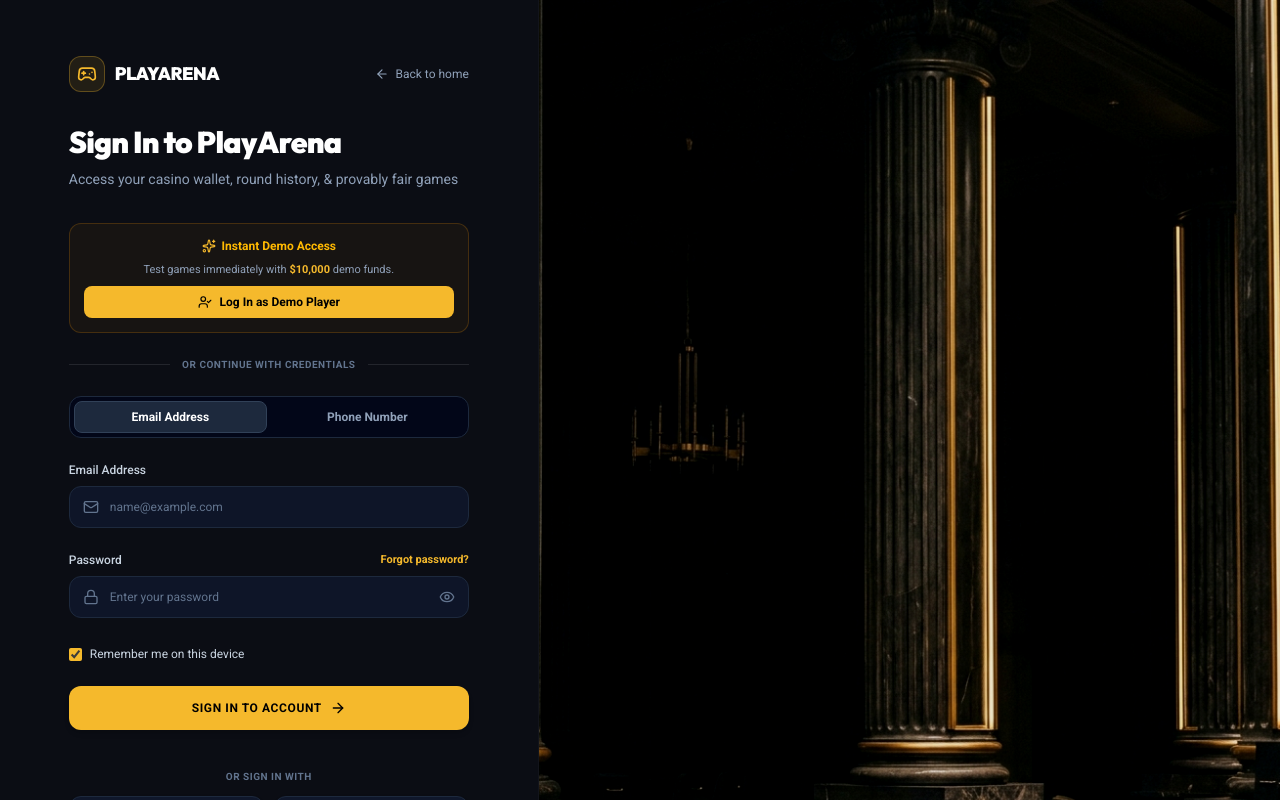
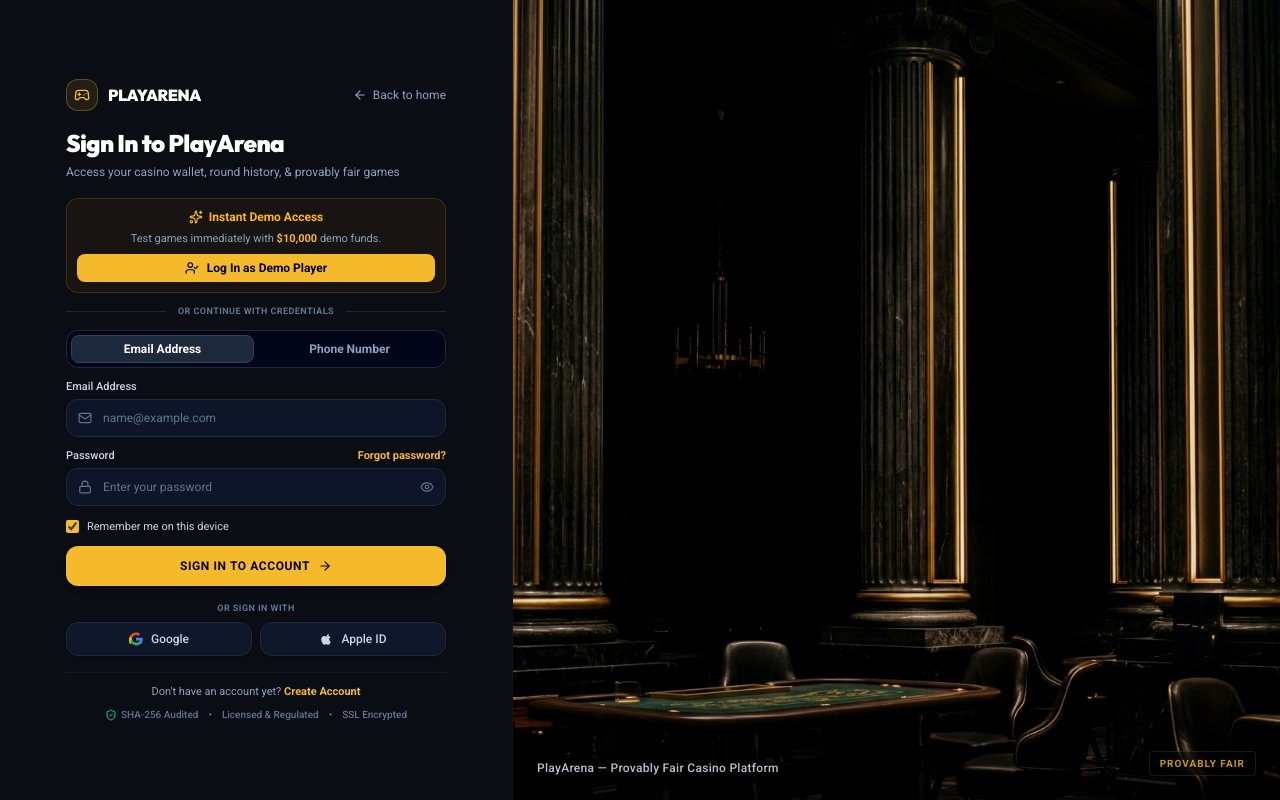
Before and after one commit to ojhaswatwani1905/matka-jhatka, a React (Vite) app in the folder client/: page /login in a window 1280 px wide. Shown: the top 800 px of the page. Built offline with nearby package versions, Linux system fonts and the light colour scheme.

Commit message:
Add Demo OTP code helper and Auto-Fill button for instant registration

```diff
--- a/client/src/components/auth/AuthLayout.tsx
+++ b/client/src/components/auth/AuthLayout.tsx
@@ -22,7 +22,7 @@
   const [imgFailed, setImgFailed] = useState(false);
 
   return (
-    <div className="w-full min-h-screen bg-[#0B0D14] text-white flex flex-col lg:flex-row relative overflow-x-hidden selection:bg-gold selection:text-black">
+    <div className="w-full min-h-screen lg:h-screen lg:max-h-screen bg-[#0B0D14] text-white flex flex-col lg:flex-row relative overflow-x-hidden lg:overflow-hidden selection:bg-gold selection:text-black">
       {/* Mobile Header */}
       <header className="lg:hidden w-full h-14 bg-[#0B0D14]/95 border-b border-white/10 px-4 flex items-center justify-between z-30 sticky top-0 backdrop-blur-md">
         <Link to="/" className="flex items-center gap-2 text-slate-400 hover:text-white transition-colors">
@@ -43,21 +43,21 @@
         </div>
       </header>
 
-      {/* Form Zone (Left Column: 42% Width on Desktop) */}
-      <div className="w-full lg:w-[42%] flex flex-col justify-between p-6 sm:p-10 lg:p-14 min-h-screen relative z-10">
+      {/* Form Zone (Left Column: 45% Width on Desktop) */}
+      <div className="w-full lg:w-[45%] xl:w-[40%] flex flex-col justify-between p-5 sm:p-8 lg:px-10 lg:py-6 h-full max-h-screen overflow-y-auto lg:overflow-hidden relative z-10">
         <motion.div
           initial={{ opacity: 0, y: 15 }}
           animate={{ opacity: 1, y: 0 }}
           transition={{ duration: 0.45, ease: 'easeOut' }}
-          className="w-full max-w-[400px] mx-auto space-y-8 my-auto"
+          className="w-full max-w-[380px] mx-auto space-y-4 my-auto"
         >
-          {/* Brand Logo & Wordmark (Minimal & Modest) */}
+          {/* Brand Logo & Wordmark */}
           <div className="flex items-center justify-between">
             <Link to="/" className="flex items-center gap-2.5 group">
-              <div className="w-9 h-9 rounded-xl bg-gold/10 border border-gold/30 flex items-center justify-center text-gold group-hover:bg-gold group-hover:text-black transition-all">
-                <Gamepad2 className="w-5 h-5" />
+              <div className="w-8 h-8 rounded-xl bg-gold/10 border border-gold/30 flex items-center justify-center text-gold group-hover:bg-gold group-hover:text-black transition-all">
+                <Gamepad2 className="w-4 h-4" />
               </div>
-              <span className="text-lg font-black font-heading tracking-tight text-white">PLAYARENA</span>
+              <span className="text-base font-black font-heading tracking-tight text-white">PLAYARENA</span>
             </Link>
 
             <Link to="/" className="hidden sm:flex items-center gap-1.5 text-xs text-slate-400 hover:text-white transition-colors">
@@ -67,22 +67,22 @@
           </div>
 
           {/* Headline & Subtext */}
-          <div className="space-y-2">
-            <h1 className="text-2xl sm:text-3xl font-black text-white font-heading tracking-tight">
+          <div className="space-y-1">
+            <h1 className="text-xl sm:text-2xl font-black text-white font-heading tracking-tight">
               {title}
             </h1>
-            <p className="text-xs sm:text-sm text-slate-400 leading-relaxed">{subtitle}</p>
+            <p className="text-xs text-slate-400 leading-relaxed">{subtitle}</p>
           </div>
 
-          {/* Form Content (Directly on dark page background - NO boxed card container) */}
-          <div className="w-full space-y-6">
+          {/* Form Content */}
+          <div className="w-full space-y-4">
             {children}
           </div>
         </motion.div>
       </div>
 
-      {/* Hero Visual Zone (Full Bleed Image: 58% Width on Desktop) */}
-      <div className="hidden lg:block lg:w-[58%] relative bg-[#06080F] overflow-hidden min-h-screen border-l border-white/5">
+      {/* Hero Visual Zone (Full Bleed Image: 55% Width on Desktop) */}
+      <div className="hidden lg:block lg:w-[55%] xl:w-[60%] relative bg-[#06080F] overflow-hidden h-screen max-h-screen border-l border-white/5">
         {!imgFailed ? (
           <img
             src={heroImage}
@@ -104,7 +104,7 @@
 
         {/* Subtle Bottom Gradient Scrim & Single Caption */}
         {heroCaption && !imgFailed && (
-          <div className="absolute inset-x-0 bottom-0 p-8 bg-gradient-to-t from-black/80 via-black/40 to-transparent flex items-end justify-between">
+          <div className="absolute inset-x-0 bottom-0 p-6 bg-gradient-to-t from-black/80 via-black/40 to-transparent flex items-end justify-between">
             <p className="text-xs font-medium text-slate-300/90 tracking-wide drop-shadow-md">
               {heroCaption}
             </p>
--- a/client/src/components/auth/OtpVerificationStep.tsx
+++ b/client/src/components/auth/OtpVerificationStep.tsx
@@ -116,7 +116,7 @@
             onChange={(e) => handleChange(idx, e.target.value)}
             onKeyDown={(e) => handleKeyDown(idx, e)}
             onPaste={handlePaste}
-            className={`w-11 h-13 text-center font-black text-xl text-white font-mono bg-slate-900 border rounded-xl outline-none transition-all ${
+            className={`w-10 h-12 text-center font-black text-xl text-white font-mono bg-slate-900 border rounded-xl outline-none transition-all ${
               digit ? 'border-gold shadow-[0_0_12px_rgba(245,185,44,0.3)] bg-slate-950' : 'border-slate-800 focus:border-gold/60'
             }`}
             autoFocus={idx === 0}
@@ -124,7 +124,27 @@
         ))}
       </div>
 
-      <div className="pt-2">
+      {/* Demo OTP Banner & Auto-Fill CTA */}
+      <div className="p-2.5 rounded-xl bg-amber-500/10 border border-amber-500/30 text-center space-y-1.5 my-2">
+        <div className="flex items-center justify-center gap-1.5 text-xs font-bold text-amber-400">
+          Demo OTP Code: <span className="font-mono text-gold font-black underline tracking-wider">123456</span>
+        </div>
+        <p className="text-[10px] text-slate-400">
+          Enter <span className="text-white font-bold">123456</span> (or any 6 digits) to complete registration.
+        </p>
+        <button
+          type="button"
+          onClick={() => {
+            setDigits(['1', '2', '3', '4', '5', '6']);
+            triggerSubmit('123456');
+          }}
+          className="w-full py-1.5 rounded-lg font-bold text-xs text-black bg-gold hover:bg-amber-400 flex items-center justify-center gap-1.5 cursor-pointer transition-colors"
+        >
+          Auto-Fill Code (123456)
+        </button>
+      </div>
+
+      <div className="pt-1">
         <button
           type="button"
           disabled={timer > 0}
--- a/client/src/pages/auth/LoginPage.tsx
+++ b/client/src/pages/auth/LoginPage.tsx
@@ -61,8 +61,8 @@
       subtitle="Access your casino wallet, round history, & provably fair games"
       activeMode="login"
     >
-      {/* Instant Demo Access Box (Simplified, quiet dark tint) */}
-      <div className="p-3.5 rounded-xl bg-amber-500/5 border border-amber-500/20 text-center space-y-2 mb-6">
+      {/* Instant Demo Access Box */}
+      <div className="p-2.5 rounded-xl bg-amber-500/5 border border-amber-500/20 text-center space-y-1.5 mb-3">
         <div className="flex items-center justify-center gap-1.5 text-xs font-bold text-amber-400">
           <Sparkles className="w-3.5 h-3.5 text-gold" /> Instant Demo Access
         </div>
@@ -73,16 +73,16 @@
           type="button"
           onClick={handleQuickDemoLogin}
           disabled={isLoading}
-          className="w-full py-2 rounded-lg font-bold text-xs text-black bg-gold hover:bg-amber-400 flex items-center justify-center gap-2 cursor-pointer transition-colors"
+          className="w-full py-1.5 rounded-lg font-bold text-xs text-black bg-gold hover:bg-amber-400 flex items-center justify-center gap-2 cursor-pointer transition-colors"
         >
           <UserCheck className="w-3.5 h-3.5" /> Log In as Demo Player
         </button>
       </div>
 
       {/* Divider */}
-      <div className="my-6 flex items-center gap-3">
+      <div className="my-3 flex items-center gap-3">
         <div className="flex-1 h-px bg-white/10" />
-        <span className="text-[10px] font-bold uppercase text-slate-500 tracking-wider">or continue with credentials</span>
+        <span className="text-[9px] font-bold uppercase text-slate-500 tracking-wider">or continue with credentials</span>
         <div className="flex-1 h-px bg-white/10" />
       </div>
 
@@ -93,20 +93,20 @@
             initial={{ opacity: 0, height: 0 }}
             animate={{ opacity: 1, height: 'auto' }}
             exit={{ opacity: 0, height: 0 }}
-            className="p-3 rounded-xl bg-rose-500/10 border border-rose-500/30 text-rose-400 text-xs font-medium mb-6"
+            className="p-2.5 rounded-xl bg-rose-500/10 border border-rose-500/30 text-rose-400 text-xs font-medium mb-3"
           >
             {serverError}
           </motion.div>
         )}
       </AnimatePresence>
 
-      <form onSubmit={handleSubmit(onSubmit)} className="space-y-6 text-xs">
+      <form onSubmit={handleSubmit(onSubmit)} className="space-y-3 text-xs">
         {/* Equal 50/50 Method Toggle Tab */}
-        <div className="flex w-full items-center gap-1 bg-slate-950 p-1 rounded-xl border border-slate-800 relative mb-6">
+        <div className="flex w-full items-center gap-1 bg-slate-950 p-1 rounded-xl border border-slate-800 relative mb-3">
           <button
             type="button"
             onClick={() => setLoginMethod('email')}
-            className={`relative z-10 flex-1 w-1/2 py-2 rounded-lg font-bold transition-colors cursor-pointer text-center text-xs ${
+            className={`relative z-10 flex-1 w-1/2 py-1.5 rounded-lg font-bold transition-colors cursor-pointer text-center text-xs ${
               loginMethod === 'email' ? 'text-white' : 'text-slate-400 hover:text-white'
             }`}
           >
@@ -123,7 +123,7 @@
           <button
             type="button"
             onClick={() => setLoginMethod('phone')}
-            className={`relative z-10 flex-1 w-1/2 py-2 rounded-lg font-bold transition-colors cursor-pointer text-center text-xs ${
+            className={`relative z-10 flex-1 w-1/2 py-1.5 rounded-lg font-bold transition-colors cursor-pointer text-center text-xs ${
               loginMethod === 'phone' ? 'text-white' : 'text-slate-400 hover:text-white'
             }`}
           >
@@ -139,8 +139,8 @@
         </div>
 
         {/* Input Identifier Field Block */}
-        <div className="space-y-2">
-          <label className="block text-slate-300 font-medium text-xs">
+        <div className="space-y-1">
+          <label className="block text-slate-300 font-medium text-[11px]">
             {loginMethod === 'email' ? 'Email Address' : 'Phone Number'}
           </label>
           <div className="flex items-center gap-2">
@@ -148,58 +148,58 @@
               <CountryCodeSelect selected={selectedCountry} onChange={setSelectedCountry} />
             )}
             <div className="relative flex-1">
-              <div className="absolute left-3.5 top-1/2 -translate-y-1/2 text-slate-500">
-                {loginMethod === 'email' ? <Mail className="w-4 h-4" /> : <Phone className="w-4 h-4" />}
+              <div className="absolute left-3 top-1/2 -translate-y-1/2 text-slate-500">
+                {loginMethod === 'email' ? <Mail className="w-3.5 h-3.5" /> : <Phone className="w-3.5 h-3.5" />}
               </div>
               <input
                 type={loginMethod === 'email' ? 'email' : 'tel'}
                 inputMode={loginMethod === 'email' ? 'email' : 'tel'}
                 autoComplete={loginMethod === 'email' ? 'email' : 'tel'}
                 placeholder={loginMethod === 'email' ? 'name@example.com' : 'XXXXX XXXXX'}
-                className="w-full bg-slate-900/90 border border-slate-800 rounded-xl pl-10 pr-3.5 py-3 text-white text-xs placeholder:text-slate-500 outline-none focus:border-gold focus:ring-1 focus:ring-gold transition-all"
+                className="w-full bg-slate-900/90 border border-slate-800 rounded-xl pl-9 pr-3 py-2.5 text-white text-xs placeholder:text-slate-500 outline-none focus:border-gold focus:ring-1 focus:ring-gold transition-all"
                 {...register('identifier', { required: `${loginMethod === 'email' ? 'Email' : 'Phone number'} is required` })}
               />
             </div>
           </div>
           {errors.identifier && (
-            <p className="text-[11px] text-rose-400 mt-1">{errors.identifier.message}</p>
+            <p className="text-[10px] text-rose-400 mt-0.5">{errors.identifier.message}</p>
           )}
         </div>
 
         {/* Password Input Field Block */}
-        <div className="space-y-2">
+        <div className="space-y-1">
           <div className="flex items-center justify-between">
-            <label className="text-slate-300 font-medium text-xs">Password</label>
+            <label className="text-slate-300 font-medium text-[11px]">Password</label>
             <Link to="/auth/forgot-password" className="text-gold font-bold hover:underline text-[11px]">
               Forgot password?
             </Link>
           </div>
           <div className="relative">
-            <div className="absolute left-3.5 top-1/2 -translate-y-1/2 text-slate-500">
-              <Lock className="w-4 h-4" />
+            <div className="absolute left-3 top-1/2 -translate-y-1/2 text-slate-500">
+              <Lock className="w-3.5 h-3.5" />
             </div>
             <input
               type={showPassword ? 'text' : 'password'}
               autoComplete="current-password"
               placeholder="Enter your password"
-              className="w-full bg-slate-900/90 border border-slate-800 rounded-xl pl-10 pr-10 py-3 text-white text-xs placeholder:text-slate-500 outline-none focus:border-gold focus:ring-1 focus:ring-gold transition-all"
+              className="w-full bg-slate-900/90 border border-slate-800 rounded-xl pl-9 pr-9 py-2.5 text-white text-xs placeholder:text-slate-500 outline-none focus:border-gold focus:ring-1 focus:ring-gold transition-all"
               {...register('password', { required: 'Password is required' })}
             />
             <button
               type="button"
               onClick={() => setShowPassword(!showPassword)}
-              className="absolute right-3.5 top-1/2 -translate-y-1/2 text-slate-500 hover:text-white cursor-pointer"
+              className="absolute right-3 top-1/2 -translate-y-1/2 text-slate-500 hover:text-white cursor-pointer"
             >
-              {showPassword ? <EyeOff className="w-4 h-4" /> : <Eye className="w-4 h-4" />}
+              {showPassword ? <EyeOff className="w-3.5 h-3.5" /> : <Eye className="w-3.5 h-3.5" />}
             </button>
           </div>
           {errors.password && (
-            <p className="text-[11px] text-rose-400 mt-1">{errors.password.message}</p>
+            <p className="text-[10px] text-rose-400 mt-0.5">{errors.password.message}</p>
           )}
         </div>
 
         {/* Remember Me Checkbox Row */}
-        <div className="flex items-center justify-between pt-1">
+        <div className="flex items-center justify-between pt-0.5">
           <label className="flex items-center gap-2 text-slate-300 cursor-pointer select-none">
             <input
               type="checkbox"
@@ -207,7 +207,7 @@
               className="rounded accent-gold cursor-pointer"
               {...register('rememberMe')}
             />
-            <span className="text-xs">Remember me on this device</span>
+            <span className="text-[11px]">Remember me on this device</span>
           </label>
         </div>
 
@@ -215,28 +215,28 @@
         <button
           type="submit"
           disabled={isLoading}
-          className="group w-full py-3.5 rounded-xl font-bold text-black bg-gold hover:bg-amber-400 cursor-pointer shadow-md text-xs uppercase tracking-wider flex items-center justify-center gap-2 transition-colors mt-6"
+          className="group w-full py-3 rounded-xl font-bold text-black bg-gold hover:bg-amber-400 cursor-pointer shadow-md text-xs uppercase tracking-wider flex items-center justify-center gap-2 transition-colors mt-3"
         >
           {isLoading ? (
             <span>Signing In...</span>
           ) : (
             <>
               <span>Sign In to Account</span>
-              <ArrowRight className="w-4 h-4 group-hover:translate-x-1 transition-transform" />
+              <ArrowRight className="w-3.5 h-3.5 group-hover:translate-x-1 transition-transform" />
             </>
           )}
         </button>
 
         {/* Social Logins */}
-        <div className="pt-2 mt-8">
-          <p className="text-[10px] text-center text-slate-500 uppercase tracking-wider mb-3 font-bold">Or Sign In With</p>
-          <div className="grid grid-cols-2 gap-2.5">
+        <div className="pt-1 mt-3">
+          <p className="text-[9px] text-center text-slate-500 uppercase tracking-wider mb-2 font-bold">Or Sign In With</p>
+          <div className="grid grid-cols-2 gap-2">
             <button
               type="button"
               onClick={() => addToast({ type: 'info', title: 'Google Sign In', message: 'Google authentication demo.' })}
-              className="py-2.5 px-3 rounded-xl bg-slate-900 border border-slate-800 text-slate-300 hover:text-white hover:border-slate-700 transition-all flex items-center justify-center gap-2 text-xs font-medium cursor-pointer shadow-sm"
+              className="py-2 px-3 rounded-xl bg-slate-900 border border-slate-800 text-slate-300 hover:text-white hover:border-slate-700 transition-all flex items-center justify-center gap-2 text-xs font-medium cursor-pointer shadow-sm"
             >
-              <svg className="w-4 h-4" viewBox="0 0 24 24">
+              <svg className="w-3.5 h-3.5" viewBox="0 0 24 24">
                 <path fill="#EA4335" d="M12 5c1.6 0 3 .6 4.1 1.6l3.1-3.1C17.3 1.6 14.8 1 12 1 7.4 1 3.5 3.6 1.6 7.4l3.7 2.9C6.2 7.3 8.9 5 12 5z" />
                 <path fill="#4285F4" d="M23.5 12.3c0-.8-.1-1.6-.2-2.3H12v4.5h6.5c-.3 1.5-1.1 2.8-2.4 3.7l3.7 2.9c2.2-2 3.7-5 3.7-8.8z" />
                 <path fill="#FBBC05" d="M5.3 14.7c-.2-.7-.4-1.5-.4-2.3s.2-1.6.4-2.3L1.6 7.2C.6 9.2 0 11.5 0 14s.6 4.8 1.6 6.8l3.7-2.9z" />
@@ -247,9 +247,9 @@
             <button
               type="button"
               onClick={() => addToast({ type: 'info', title: 'Apple Sign In', message: 'Apple authentication demo.' })}
-              className="py-2.5 px-3 rounded-xl bg-slate-900 border border-slate-800 text-slate-300 hover:text-white hover:border-slate-700 transition-all flex items-center justify-center gap-2 text-xs font-medium cursor-pointer shadow-sm"
+              className="py-2 px-3 rounded-xl bg-slate-900 border border-slate-800 text-slate-300 hover:text-white hover:border-slate-700 transition-all flex items-center justify-center gap-2 text-xs font-medium cursor-pointer shadow-sm"
             >
-              <svg className="w-4 h-4 fill-current" viewBox="0 0 24 24">
+              <svg className="w-3.5 h-3.5 fill-current" viewBox="0 0 24 24">
                 <path d="M18.71 19.5c-.83 1.24-1.71 2.45-3.05 2.47-1.34.03-1.77-.79-3.29-.79-1.53 0-2 .77-3.27.82-1.31.05-2.3-1.32-3.14-2.53C4.25 17 2.94 12.45 4.7 9.39c.87-1.52 2.43-2.48 4.12-2.51 1.28-.02 2.5.87 3.29.87.78 0 2.26-1.07 3.81-.91.65.03 2.47.26 3.64 1.98-.09.06-2.17 1.28-2.15 3.81.03 3.02 2.65 4.03 2.68 4.04-.03.07-.42 1.44-1.38 2.83M15.97 6.35c.67-.82 1.13-1.97.99-3.12-.98.04-2.18.66-2.88 1.48-.63.73-1.18 1.9-1.03 3.03 1.1.09 2.24-.56 2.92-1.39z" />
               </svg>
               <span>Apple ID</span>
@@ -258,8 +258,8 @@
         </div>
 
         {/* Footer Link & Quiet Footnote Trust Row */}
-        <div className="pt-6 mt-8 border-t border-white/5 space-y-4">
-          <p className="text-center text-slate-400 text-xs">
+        <div className="pt-3 mt-4 border-t border-white/5 space-y-2">
+          <p className="text-center text-slate-400 text-[11px]">
             Don't have an account yet?{' '}
             <Link to="/auth/register" className="text-gold font-bold hover:underline">
               Create Account
@@ -267,9 +267,9 @@
           </p>
 
           {/* Understated Footnote Trust Badges */}
-          <div className="flex items-center justify-center gap-3 text-[11px] text-slate-500 font-medium pt-2 flex-wrap">
+          <div className="flex items-center justify-center gap-2.5 text-[10px] text-slate-500 font-medium flex-wrap">
             <span className="flex items-center gap-1">
-              <ShieldCheck className="w-3.5 h-3.5 text-emerald-400" /> SHA-256 Audited
+              <ShieldCheck className="w-3 h-3 text-emerald-400" /> SHA-256 Audited
             </span>
             <span>•</span>
             <span>Licensed & Regulated</span>
```
